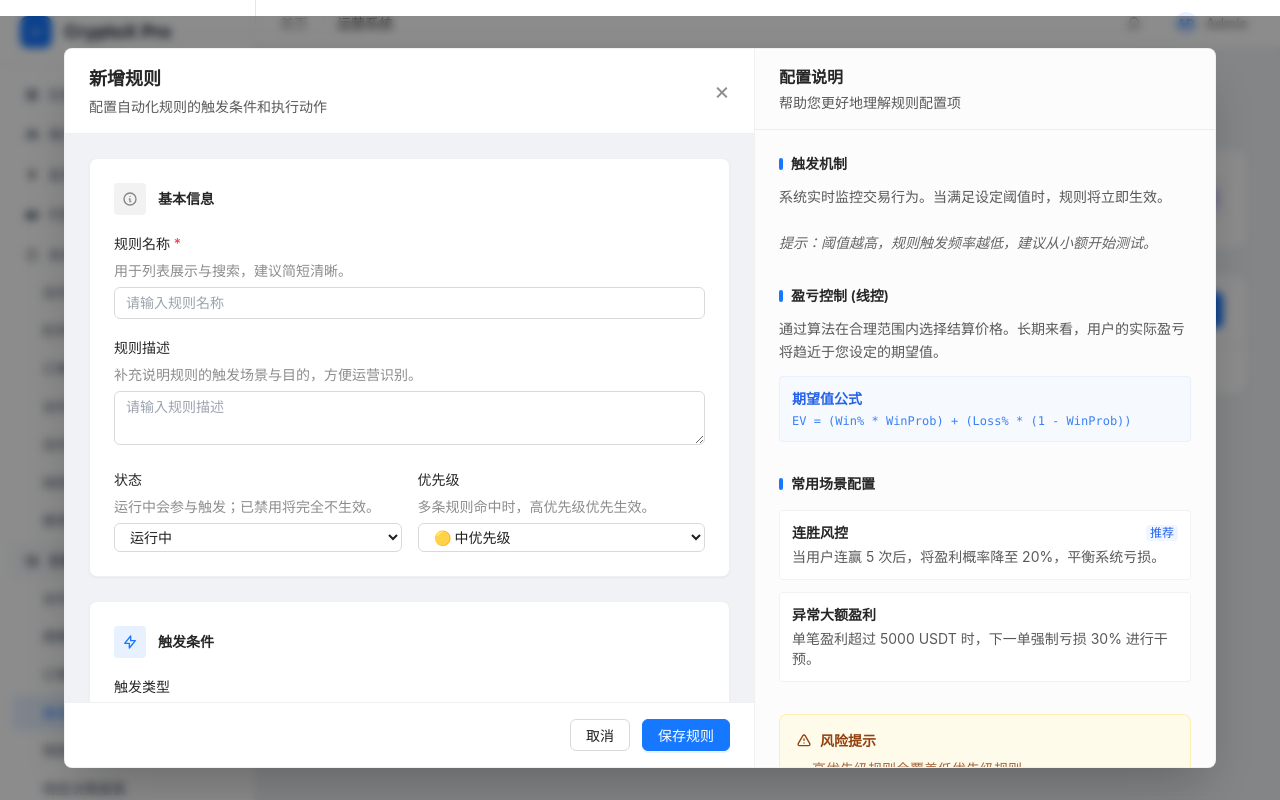
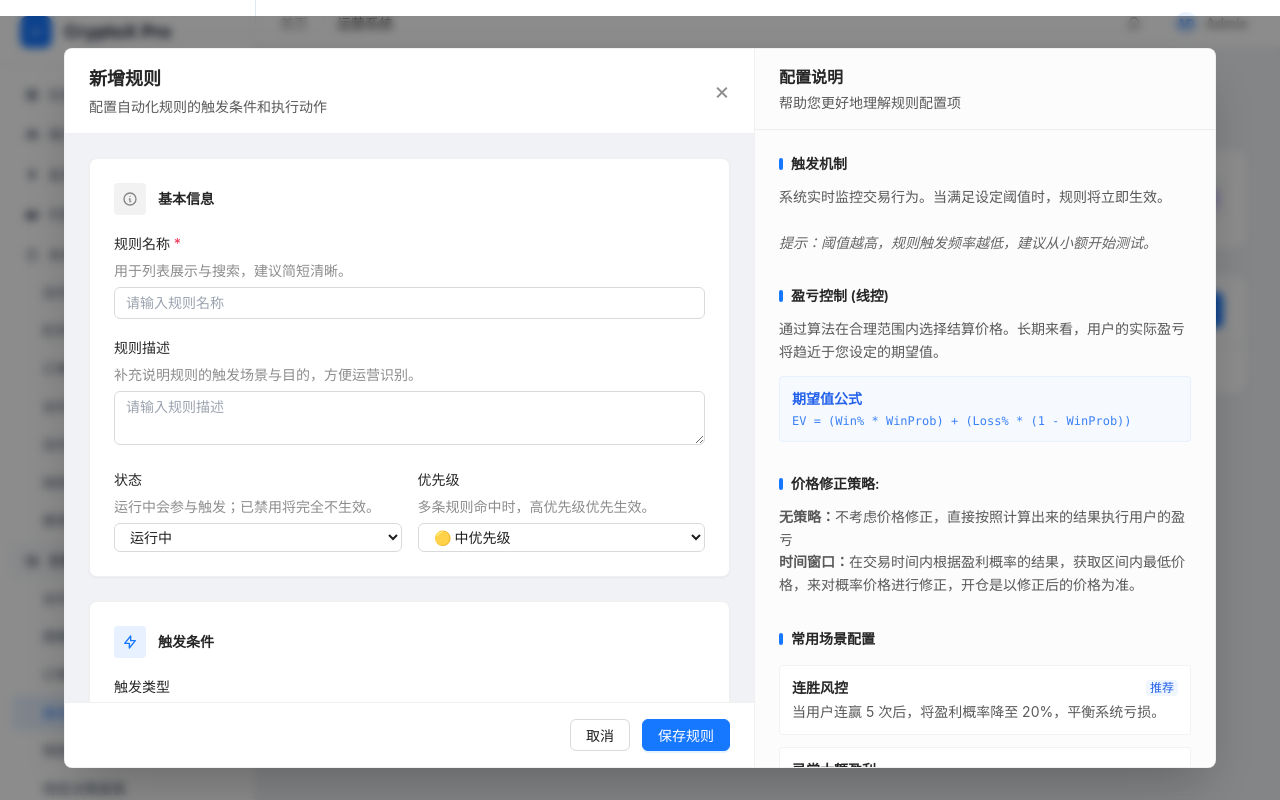
Before and after one commit to gloopai/fex-admin, a Vue app: page /delivery/auto-rules in a window 1280 px wide. Both pictures are taken after typing "Sample" into the empty fields and a click on the button "+ 新增规则". Built offline with nearby package versions, Linux system fonts and the light colour scheme.

Commit message:
feat: update

```diff
--- a/src/components/DeliveryRuleModal.vue
+++ b/src/components/DeliveryRuleModal.vue
@@ -489,7 +489,7 @@ watch(() => props.open, (isOpen) => {
                     </div>
                     <div class="space-y-1.5">
                       <label class="text-sm text-black/65">预期盈亏值 (EV)</label>
-                      <p class="text-sm text-black/45">根据当前参数实时计算的期望值。</p>
+                      <p class="text-sm text-black/45">根据当前参数计算的用户盈利预估值。</p>
                       <div class="text-sm font-mono font-medium" :class="calculatedExpectedValue >= 0 ? 'text-emerald-500' : 'text-rose-500'">{{ calculatedExpectedValue.toFixed(2) }}%</div>
                     </div>
                     <div class="space-y-1.5">
@@ -601,6 +601,17 @@ watch(() => props.open, (isOpen) => {
                 <p class="text-sm font-bold text-blue-600 mb-1">期望值公式</p>
                 <p class="text-xs text-blue-500 font-mono">EV = (Win% * WinProb) + (Loss% * (1 - WinProb))</p>
               </div>
+
+            </div>
+
+            <div class="space-y-3">
+              <h4 class="text-sm font-semibold text-black/85"> 价格修正策略:</h4>
+              <p class="text-sm text-black/65 leading-relaxed">
+                 <b>无策略：</b>不考虑价格修正，直接按照计算出来的结果执行用户的盈亏
+                  <br />
+                  <b>时间窗口：</b>在交易时间内根据盈利概率的结果，获取区间内最低价格，来对概率价格进行修正，开仓是以修正后的价格为准。
+              </p>
+
             </div>
 
             <div class="space-y-4">
```
